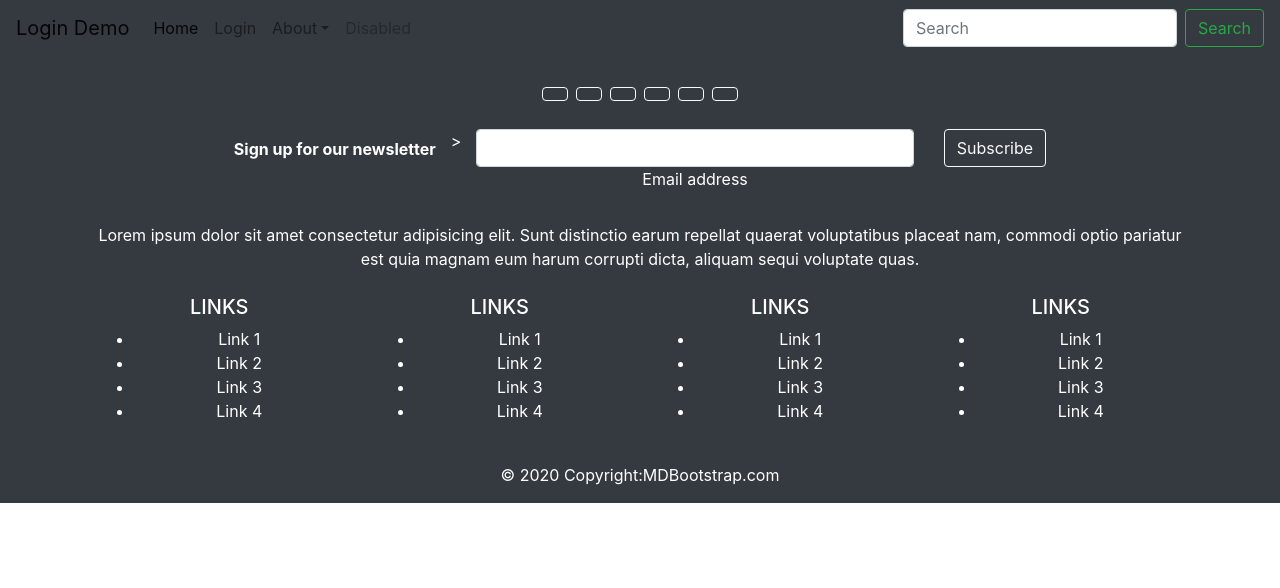
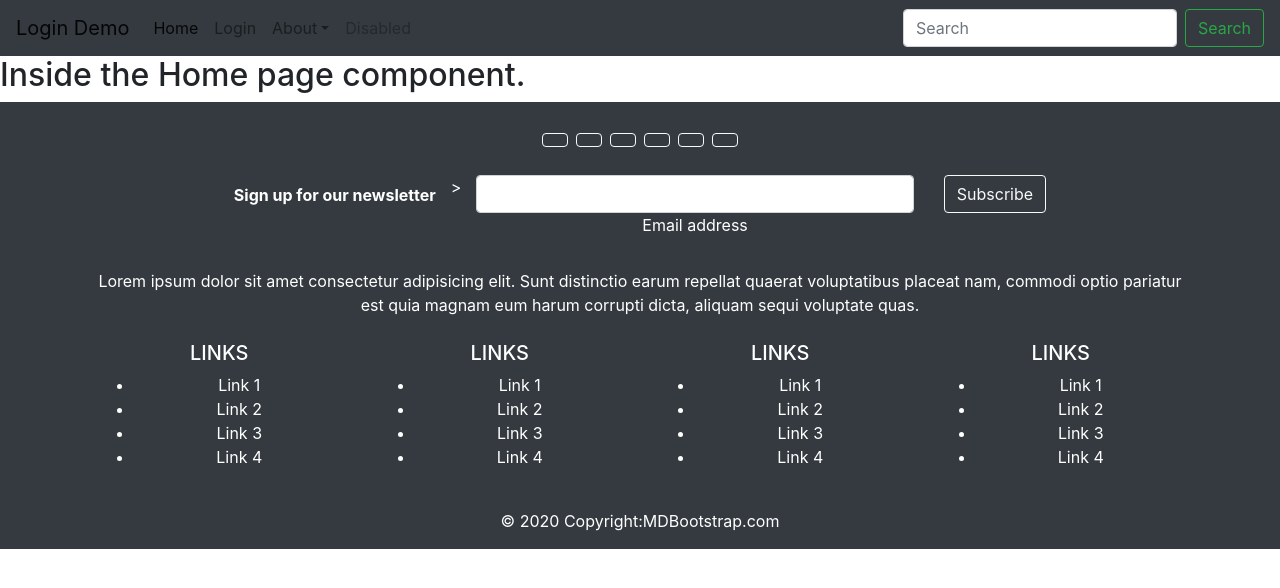
Before and after one commit to Berkeley-gov/Login-Page, a React (Create React App) app in the folder login-page/: page / in a window 1280 px wide. Shown: the top 588 px of the page. Built offline with nearby package versions, Linux system fonts and the light colour scheme.

Commit message:
added dependencies

```diff
--- a/login-page/package.json
+++ b/login-page/package.json
@@ -9,6 +9,7 @@
     "node-sass": "^4.14.1",
     "react": "^17.0.2",
     "react-dom": "^17.0.2",
+    "react-router-dom": "^5.2.0",
     "react-scripts": "4.0.3",
     "web-vitals": "^1.0.1"
   },
--- a/login-page/src/App.js
+++ b/login-page/src/App.js
@@ -12,10 +12,10 @@ function App() {
         {/* Everything located within the Router tags is now accessible to the browser/client. This allows for component navigational functionality  */}
         <div className='App'>
             <NavigationalBar />
+            {/* Route allows for the creation of URL paths that display a component/web page when their respective endpoints are hit. */}
             <Route path='/login' component={LoginPage} />
-            <Route path='/home' component={HomePage} />
+            <Route path='/' component={HomePage} />
             <Route path='/about' component={AboutPage} />
-
             <Footer />
         </div>
       </Router>
--- a/login-page/src/components/utility-components/nav-bar.component.js
+++ b/login-page/src/components/utility-components/nav-bar.component.js
@@ -22,7 +22,7 @@ export default class NavigationalBar extends React.Component {
 
                           { /* Router path for home component set to URL path: /home */}
                           <li className="nav-item active">
-                              <a className="nav-link" href="/home">Home <span className="sr-only">(current)</span></a>
+                              <a className="nav-link" href="/">Home <span className="sr-only">(current)</span></a>
                           </li>
 
                           { /* Router path for about component set to URL path: /about */}
```
Also changed, not shown: 1 other file (tests, documents, lock files or other folders).
